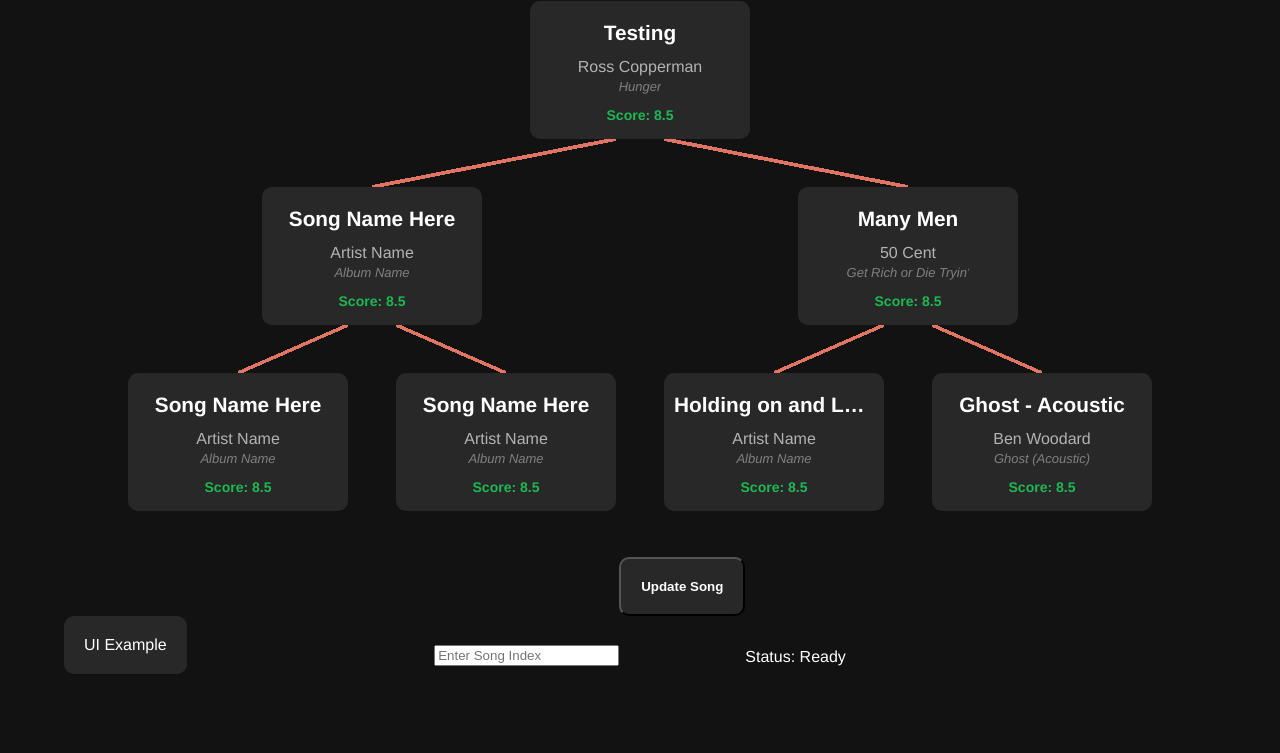
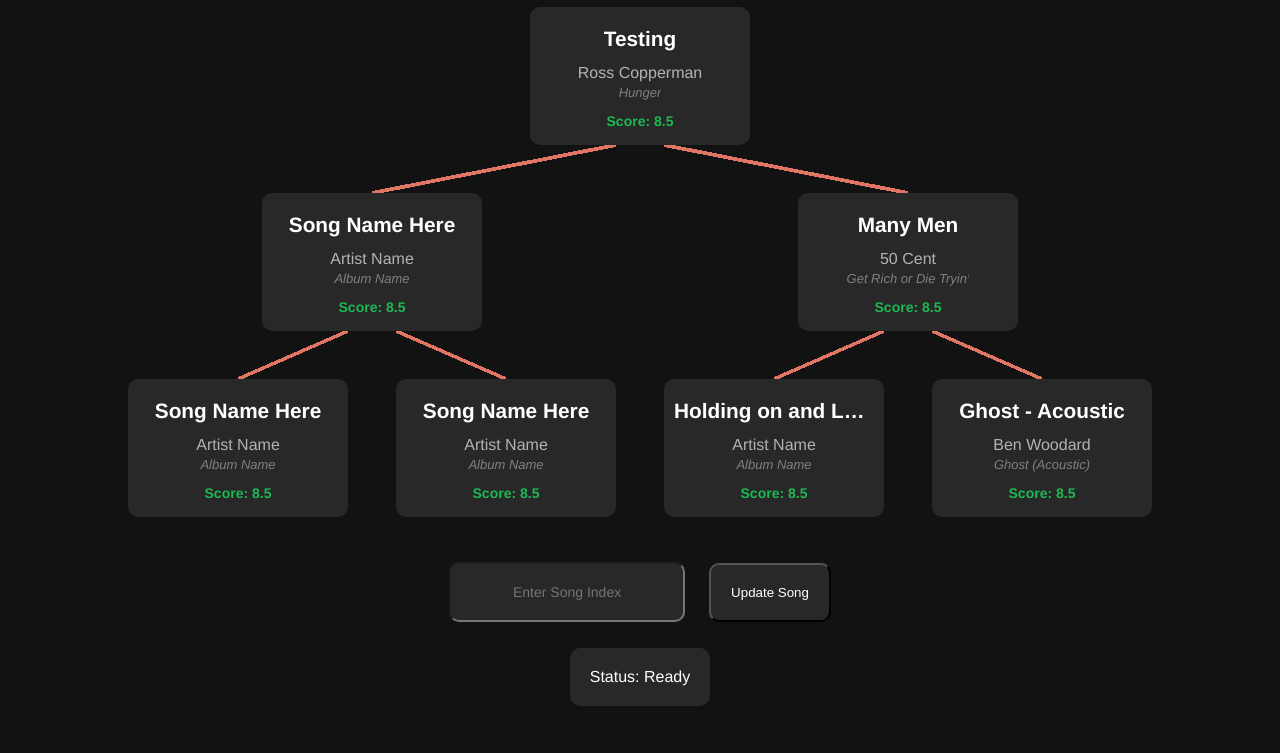
Before and after one commit to JackyJoh/Proj3Spotify, a plain HTML site: page frontEnd/index.html in a window 1280 px wide. Shown: the part 86-839 px from the top of the page. Before the commit the page ends 800 px from the top, so only its background shows below. Drawn offline with Linux system fonts and the light colour scheme.

Commit message:
fix frontend UI

```diff
--- a/frontEnd/index.html
+++ b/frontEnd/index.html
@@ -13,20 +13,21 @@
             color: white;
         }
       .container {
-        display: flex;
-            text-align: center;
-            align-items: flex-end;
-            justify-content: center;
-            height: auto;
-            width: auto;
+          display: flex;
+          justify-content: center;
+          align-items: center;
+          height: 50px;
+          position: relative;
+          bottom: 5vh;
+          margin-bottom: 20px;
 
         }
 
         .card {
             background-color: #282828;
             padding: 20px;
+            margin: 0px 12px 12px;
             border-radius: 10px;
-            text-align: left;
             transition: background-color 0.3s;
 
         }
@@ -35,39 +36,39 @@
             color: white;
         }
         .tree {
+            margin-top:0.5%;
             display: flex;
             flex-direction: column;
             align-self: center;
             justify-content: center;
             align-items: center;
-            height: auto;;
+
             width: 100%;
             position: relative;
 
 
-        /* #ui {
-            position: absolute;
-            left: 5%;
-            bottom: 5%;
-
-        } */
 
         }
         button {
-            font-weight: bold;
             cursor: pointer;
             transition: background-color 0.3s;
-            position: relative;
-            bottom: 50px;
             color: white;
 
         }
+        #userInput {
+            font-family: 'Helvetica', sans-serif;
+            text-align: center;
+            color: white;
+            width: 12rem;
+            font-size: 14px;
 
-        #ui {
-            position: absolute;
-            left: 5%;
-            bottom: 5%;
         }
+        #status {
+            position: relative;
+            top: 15px;
+
+        }
+
 
 
 
@@ -116,7 +117,7 @@
 
     </div> -->
     <div class="tree">
-        <div class="title">Max Heap Representation</div>
+        <div class="title">Songs Similar to: *song name*</div>
     <article class="binary-tree">
 
         <div>
@@ -188,15 +189,18 @@
 
 
         <div class="container">
-        <input type="text" id="userInput" placeholder="Enter Song Index">
+        <input type="text" class="card"id="userInput" placeholder="Enter Song Index">
         <button class="card"onclick="updateSong()">Update Song</button>
-        <div id="status">Status: Ready</div>
+
             <!-- <button class="card" onclick="getSongData()">Update Song</button> -->
         </div>
+        <div class ="container">
+            <div class="card"id="status">Status: Ready</div>
+        </div>
 
-        <div class="container">
-            <a href="temp.html" id="ui"class="card" >UI Example</a>
-        </div>
+<!--        <div class="container">-->
+<!--            <a href="temp.html" id="ui"class="card" >UI Example</a>  -->
+<!--        </div>-->
 
 
     </body>
```
Also changed, not shown: 1 other file.
